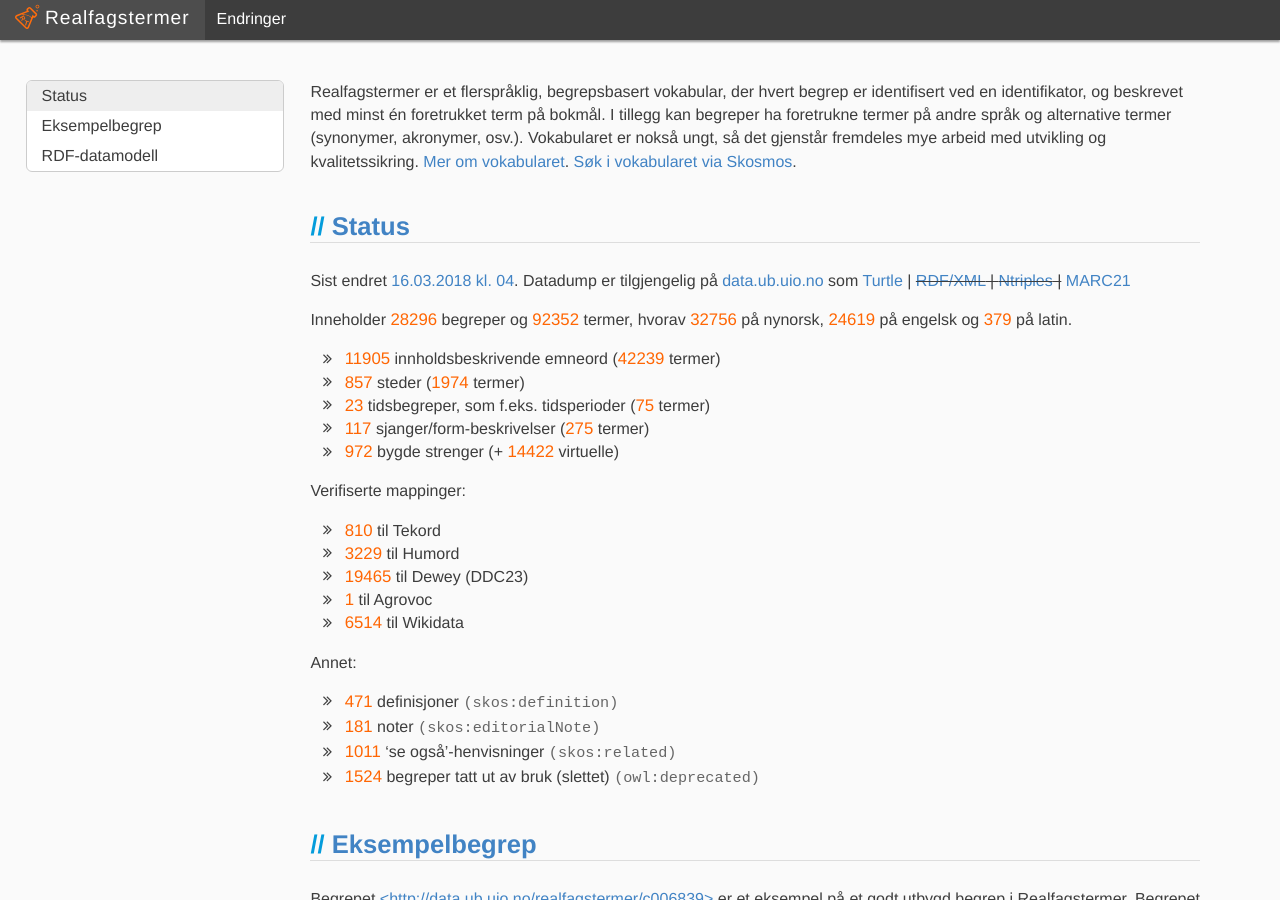
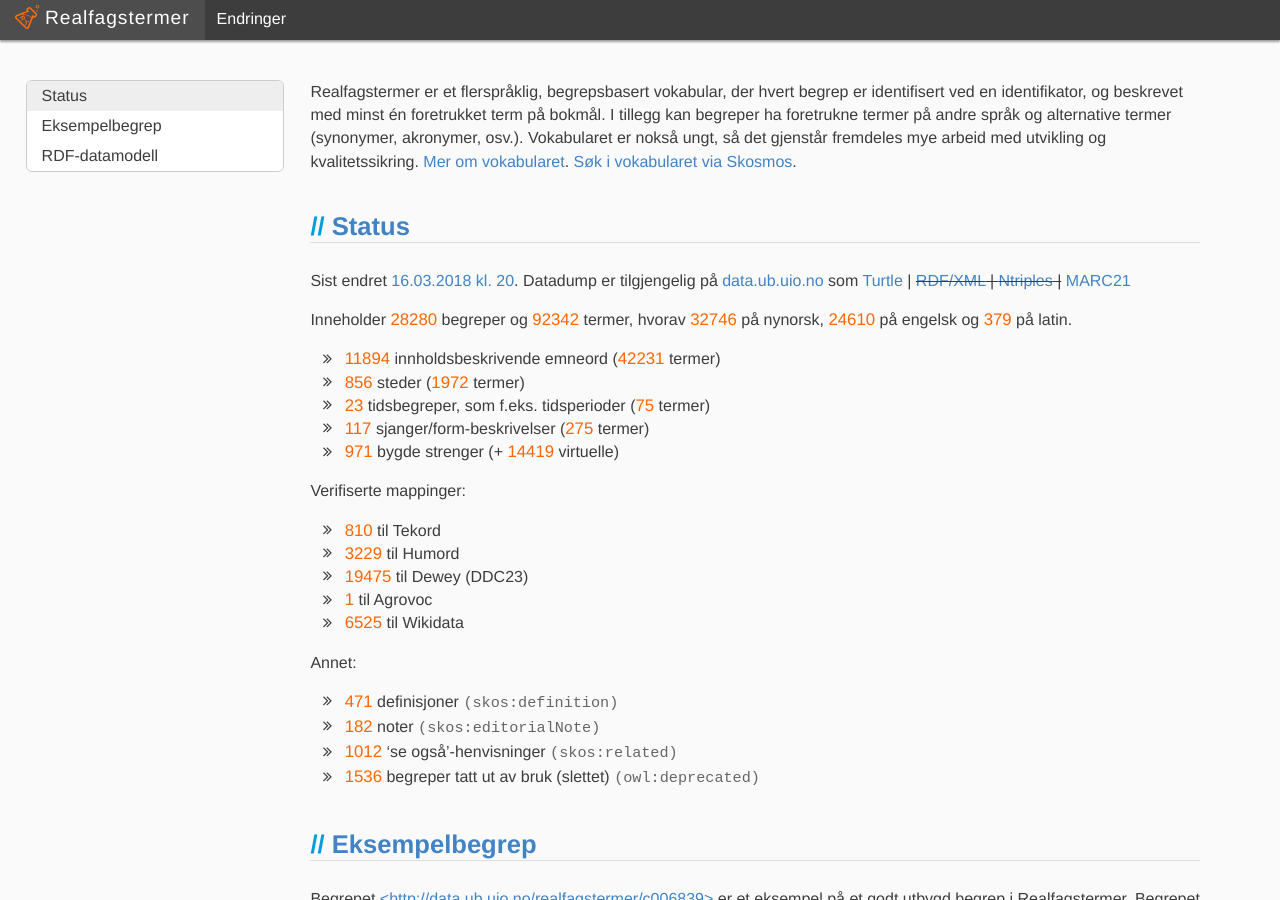
Before and after one commit to realfagstermer/realfagstermer.github.io, a Jekyll site: the page built from index.html, in a window 1280 px wide and 900 px high. Built offline with Jekyll 4.4.1, drawn with Linux system fonts in a browser that asks for light colours; nearby versions of some CDN libraries; library files that are not in the unit come from our copies.

Commit message:
Update stats

```diff
--- a/_data/stats_current.json
+++ b/_data/stats_current.json
@@ -1,10 +1,10 @@
 {
-  "concepts": 28296,
-  "conceptsWithoutStrings": 12902,
-  "deprecatedConcepts": 1524,
+  "concepts": 28280,
+  "conceptsWithoutStrings": 12890,
+  "deprecatedConcepts": 1536,
   "facets": {
     "CompoundConcept": {
-      "concepts": 972,
+      "concepts": 971,
       "prefLabels": {},
       "terms": 0
     },
@@ -31,14 +31,14 @@
         "nb": 98,
         "nn": 7
       },
-      "concepts": 857,
+      "concepts": 856,
       "prefLabels": {
-        "en": 842,
+        "en": 841,
         "la": 1,
-        "nb": 857,
+        "nb": 856,
         "nn": 26
       },
-      "terms": 1974
+      "terms": 1972
     },
     "Time": {
       "altLabels": {
@@ -58,49 +58,49 @@
     },
     "Topic": {
       "altLabels": {
-        "en": 1890,
+        "en": 1889,
         "la": 24,
-        "nb": 4537,
-        "nn": 5447
+        "nb": 4550,
+        "nn": 5452
       },
-      "concepts": 11905,
+      "concepts": 11894,
       "prefLabels": {
-        "en": 6226,
+        "en": 6223,
         "la": 354,
-        "nb": 11903,
-        "nn": 11858
+        "nb": 11892,
+        "nn": 11847
       },
-      "terms": 42239
+      "terms": 42231
     },
     "VirtualCompoundConcept": {
-      "concepts": 14422,
+      "concepts": 14419,
       "prefLabels": {},
       "terms": 0
     }
   },
   "features": {
-    "broadMatch": 3065,
-    "closeMatch": 15839,
+    "broadMatch": 3063,
+    "closeMatch": 15849,
     "definition": 471,
-    "editorialNote": 181,
-    "exactMatch": 3452,
+    "editorialNote": 182,
+    "exactMatch": 3451,
     "narrowMatch": 0,
-    "related": 1011,
-    "relatedMatch": 4062
+    "related": 1012,
+    "relatedMatch": 4059
   },
   "mappings": {
     "agrovoc": 1,
-    "ddc": 19465,
+    "ddc": 19475,
     "humord": 3229,
     "tekord": 810,
-    "wikidata": 6514
+    "wikidata": 6525
   },
   "terms": {
-    "_sum": 92352,
-    "en": 24619,
+    "_sum": 92342,
+    "en": 24610,
     "la": 379,
-    "nb": 34598,
-    "nn": 32756
+    "nb": 34607,
+    "nn": 32746
   },
-  "ts": 1521175477
+  "ts": 1521233973
 }
```
Also changed, not shown: _data/stats.json.
